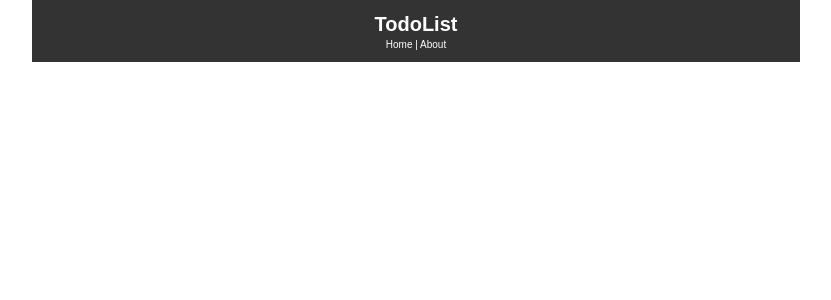
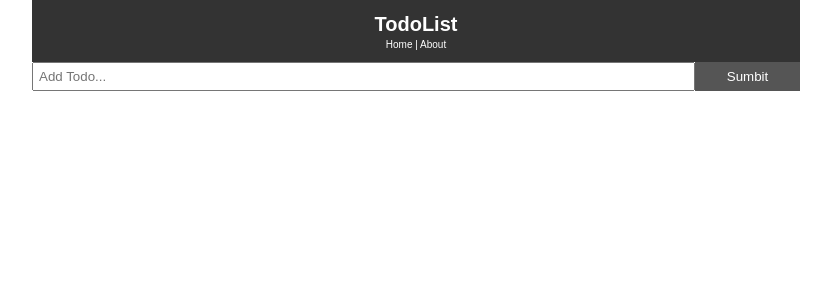
Before and after one commit to nickdurbin/react-todo-app, a React (Create React App) app: page / in a window 1280 px wide. Shown: the top 300 px of the page, without its empty margins (224-1055 px from the left). Built offline with nearby package versions, Linux system fonts and the light colour scheme; no server answers.

Commit message:
More troubleshooting.

```diff
--- a/src/App.js
+++ b/src/App.js
@@ -47,7 +47,7 @@
         <div className="App">
           <div className="container">
             <Header />
-            <Route exact path="/react-todo-app/" render={ props => (
+            <Route exact path="/" render={(props) => (
             <React.Fragment>
               <AddTodo addTodo={this.addTodo} />
               <Todos todos={this.state.todos} markComplete={this.markComplete} delTodo={this.delTodo} />
```
